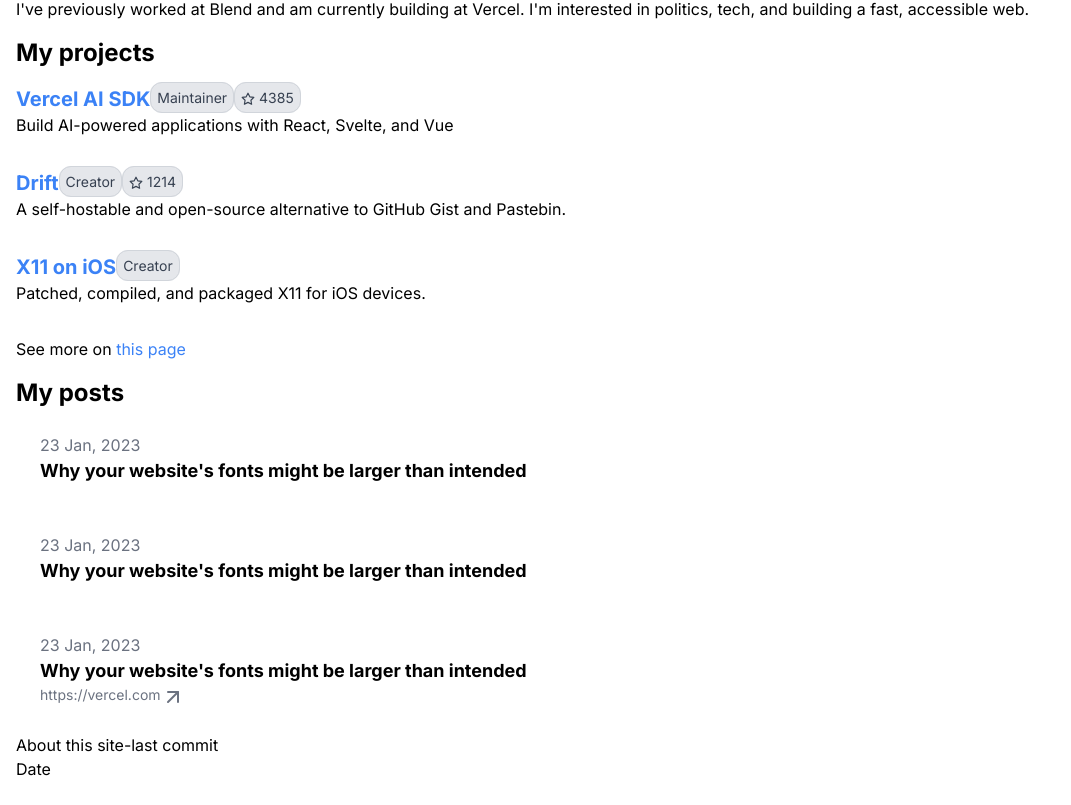
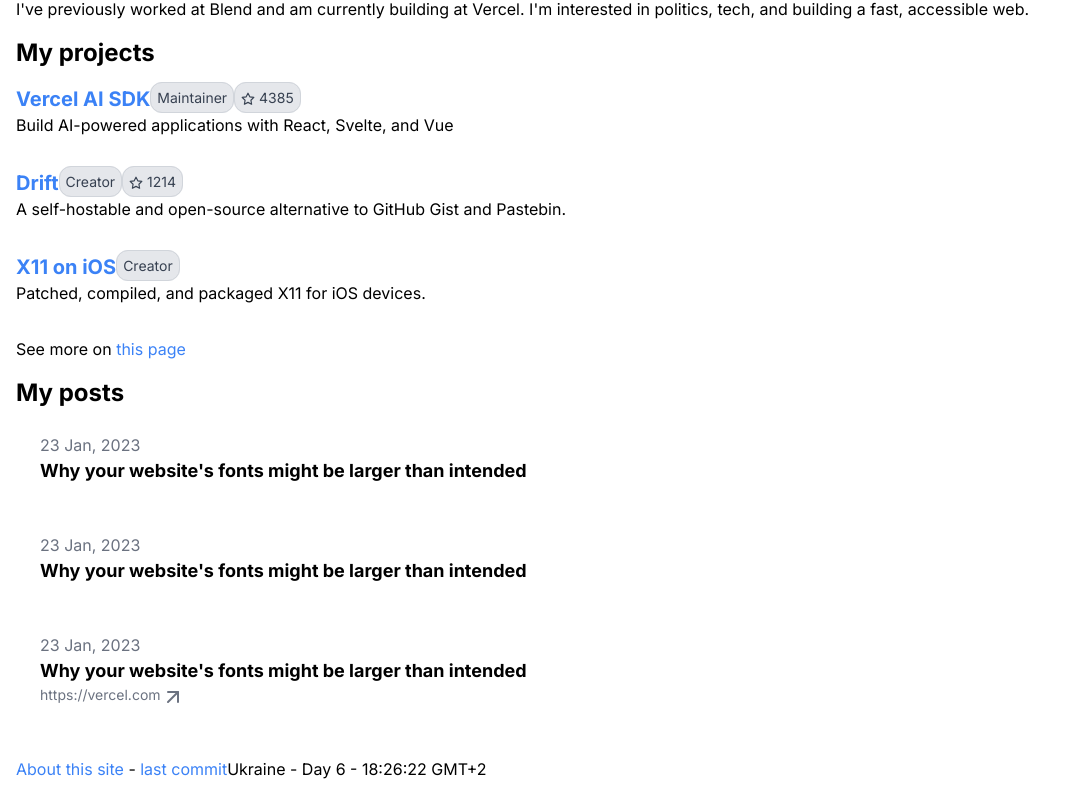
Before and after one commit to viktorfilyk4/blog-with-nextjs, a Next.js app: page / in a window 1280 px wide. Shown: the part 223-1028 px from the top of the page, without its empty margins (0-1071 px from the left). Before the commit the page ends 1004 px from the top, so only its background shows below. Built offline with nearby package versions, Linux system fonts and the light colour scheme.

Commit message:
home footer with time; tried to make custom hook

```diff
--- /dev/null
+++ b/src/app/_components/current-time.tsx
@@ -0,0 +1,13 @@
+"use client"
+
+import { useCurrentTime } from "../_lib/hooks"
+
+export default function CurrentTime() {
+  const [currentTime] = useCurrentTime()
+
+  return (
+    <div suppressHydrationWarning className='dark:text-white'>
+      {currentTime}
+    </div>
+  )
+}
--- a/src/app/_components/footer.tsx
+++ /dev/null
@@ -1,8 +0,0 @@
-export default function HomeFooter({ }) {
-  return (
-    <div>
-      <p><a href="#">About this site</a>-<a href="#">last commit</a></p>
-      <p>Date</p>
-    </div>
-  )
-}
--- /dev/null
+++ b/src/app/_components/home-footer.tsx
@@ -0,0 +1,19 @@
+import Link from "next/link"
+import CurrentTime from "./current-time"
+
+export default function HomeFooter({}) {
+  return (
+    <div className='flex py-6'>
+      <div>
+        <Link href='/about' className='text-blue-500 hover:underline flex-1'>
+          About this site
+        </Link>
+        <span className="dark:text-white"> - </span>
+        <Link href='/' className='text-blue-500 hover:underline flex-1'>
+          last commit
+        </Link>
+      </div>
+      <CurrentTime/>
+    </div>
+  )
+}
--- /dev/null
+++ b/src/app/_lib/hooks.ts
@@ -0,0 +1,15 @@
+import { useState, useEffect } from "react"
+import { getCurrentTime } from "./utils"
+
+export function useCurrentTime(): [string] {
+  const [currentTime, setCurrentTime] = useState(getCurrentTime())
+
+  useEffect(() => {
+    const i = setTimeout(() =>{
+      setCurrentTime(getCurrentTime())
+    }, 1000)
+    return () => clearInterval(i)
+  })
+
+  return [currentTime]
+}
--- /dev/null
+++ b/src/app/_lib/utils.ts
@@ -0,0 +1,8 @@
+export function getCurrentTime(): string {
+  const now = new Date()
+  const hours = now.getHours()
+  const minutes = now.getMinutes()
+  const seconds = now.getUTCSeconds()
+  const day = now.getDay()
+  return `Ukraine - Day ${day} - ${hours}:${minutes}:${seconds} GMT+2`
+}
--- a/src/app/page.tsx
+++ b/src/app/page.tsx
@@ -1,7 +1,7 @@
 import { GitHub, Mail, Rss } from "react-feather"
 import Project from "./_components/project"
 import Post from "./_components/post"
-import HomeFooter from "./_components/footer"
+import HomeFooter from "./_components/home-footer"
 import SocialIcon from "./_components/social-icon"
 import { projects } from "./_lib/mocks"
 import DarkModeToggle from "./_components/dark-mode-toggle"
```
